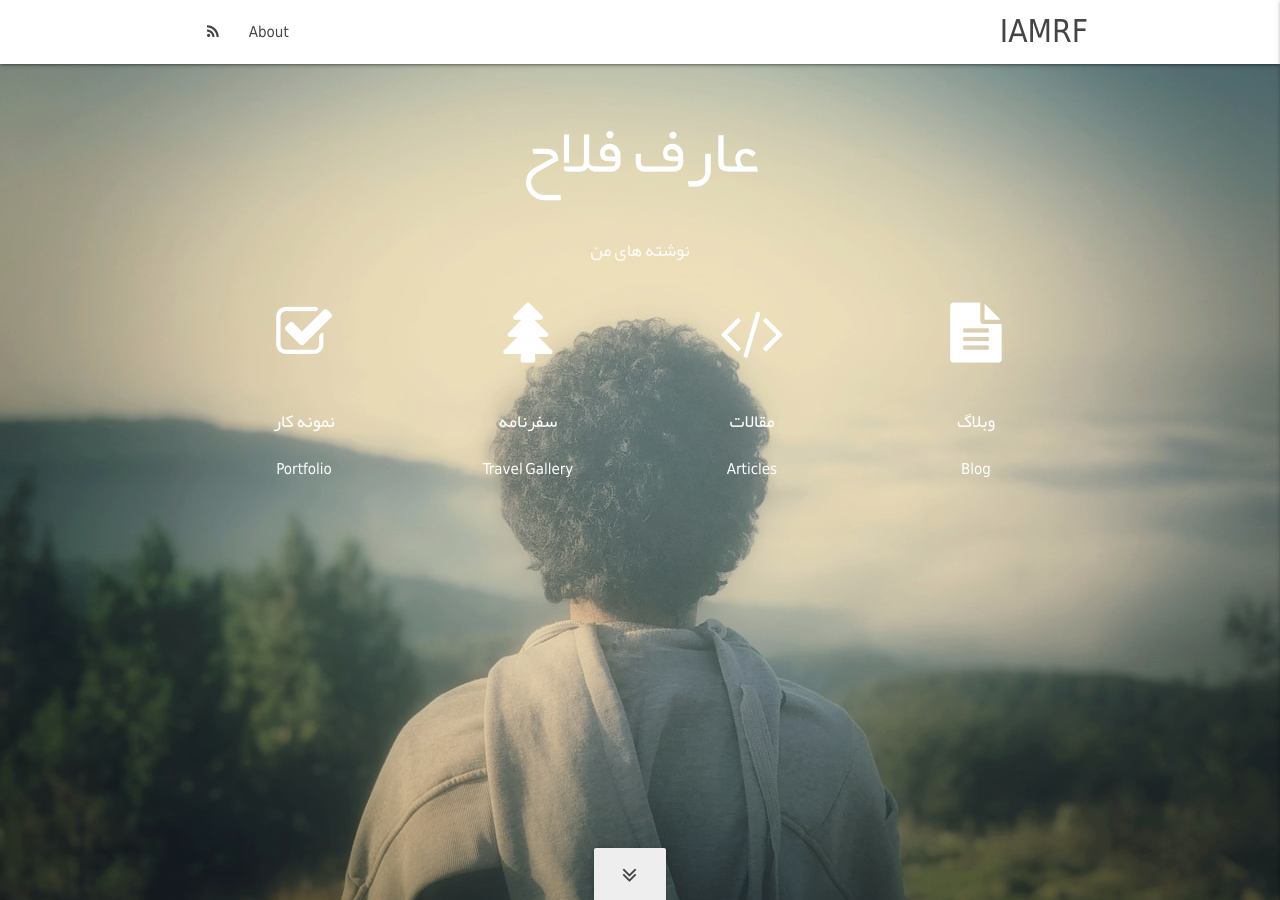
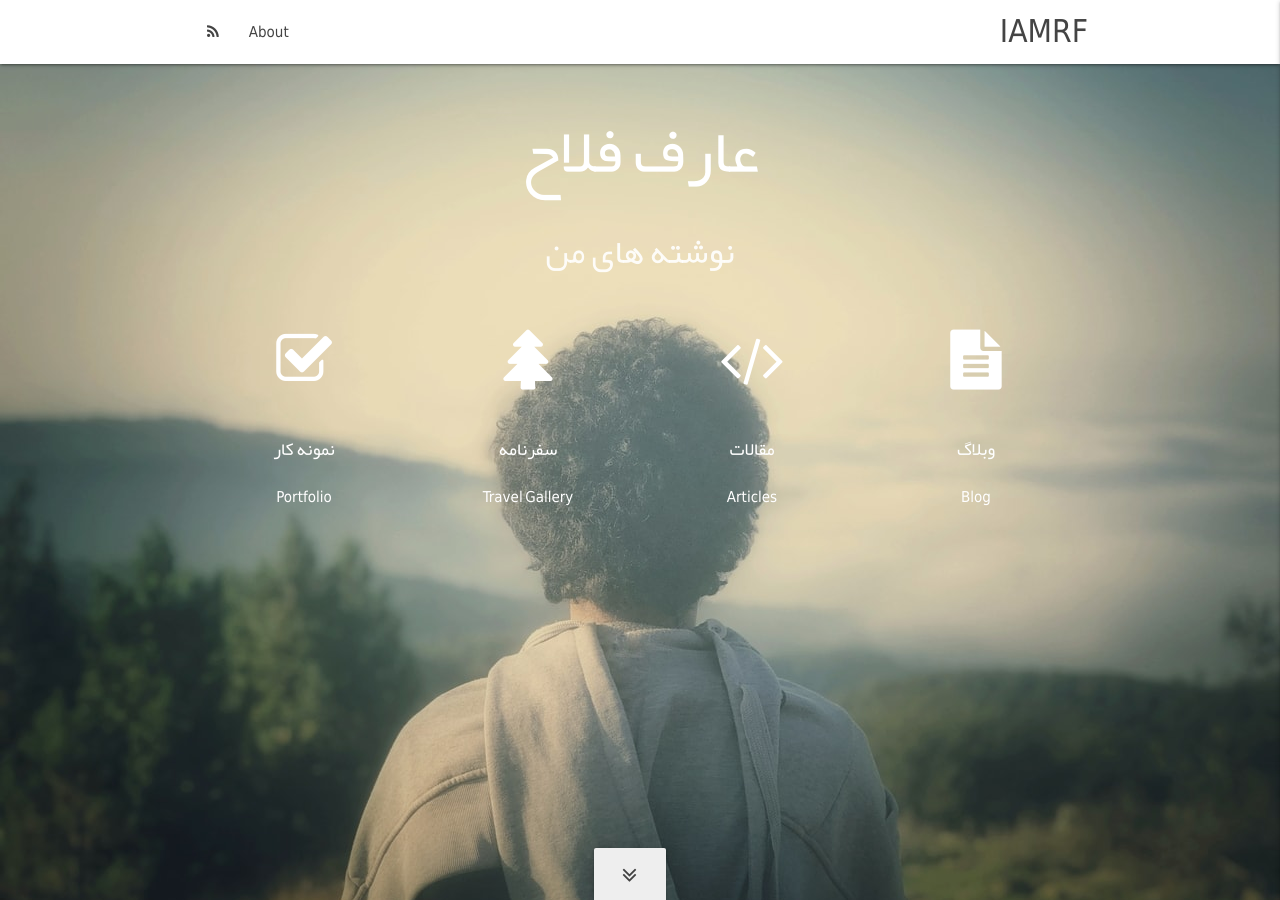
Before and after one commit to iamrf/iamrf.github.io, a Jekyll site: the page built from index.md, in a window 1280 px wide and 900 px high. Built offline with Jekyll 4.4.1, drawn with Linux system fonts in a browser that asks for light colours.

Commit message:
intro header icons margin and description size changed

```diff
--- a/_includes/header.html
+++ b/_includes/header.html
@@ -5,9 +5,9 @@
         <br><br>
         <h1 class="header center white-text">{{ site.title }}</h1>
         <div class="row center">
-          <h5 class="header col s12 light">{{ site.description }}</h5>
+          <h4 class="header col s12 light">{{ site.description }}</h4>
         </div>
-        <div class="row center hide-on-med-and-down">
+        <div id="header-top-icons" class="row center hide-on-small-only">
           <a href="{{ site.url }}/blog">
             <div class="col s6 m6 l3 xl3 center">
             <i class="fa fa-file-text fa-4x"></i><br><h2><h5>
--- a/assets/css/style.css
+++ b/assets/css/style.css
@@ -152,3 +152,7 @@ footer.page-footer {
 #link-to-blog{
   padding: 3rem;
 }
+
+#header-top-icons{
+  margin-top: 5%;
+}
```
